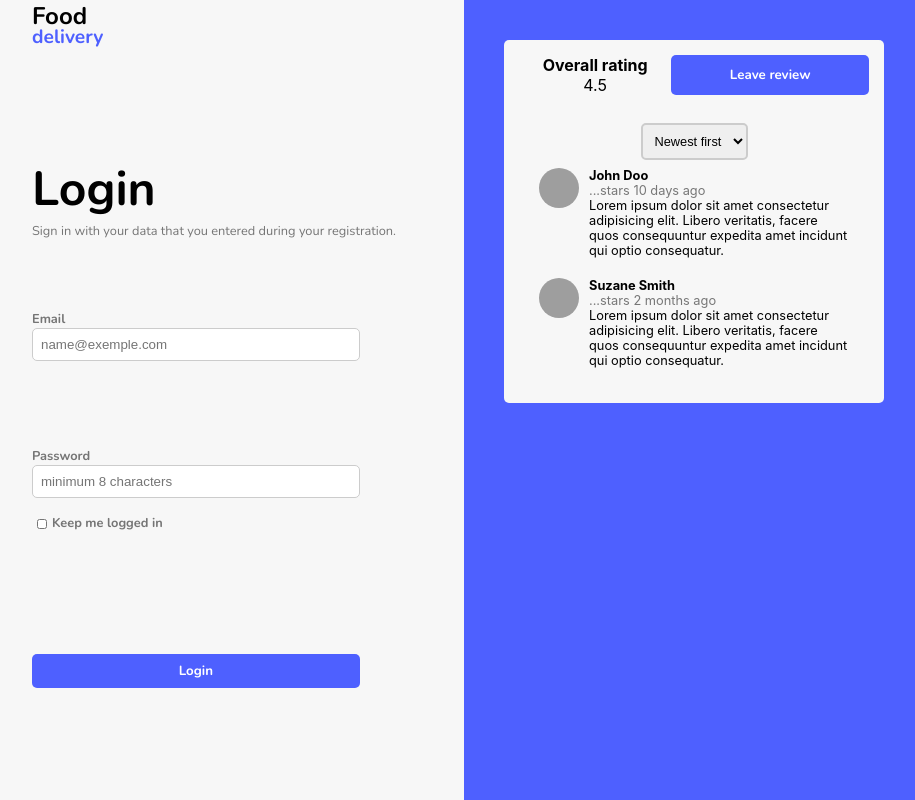
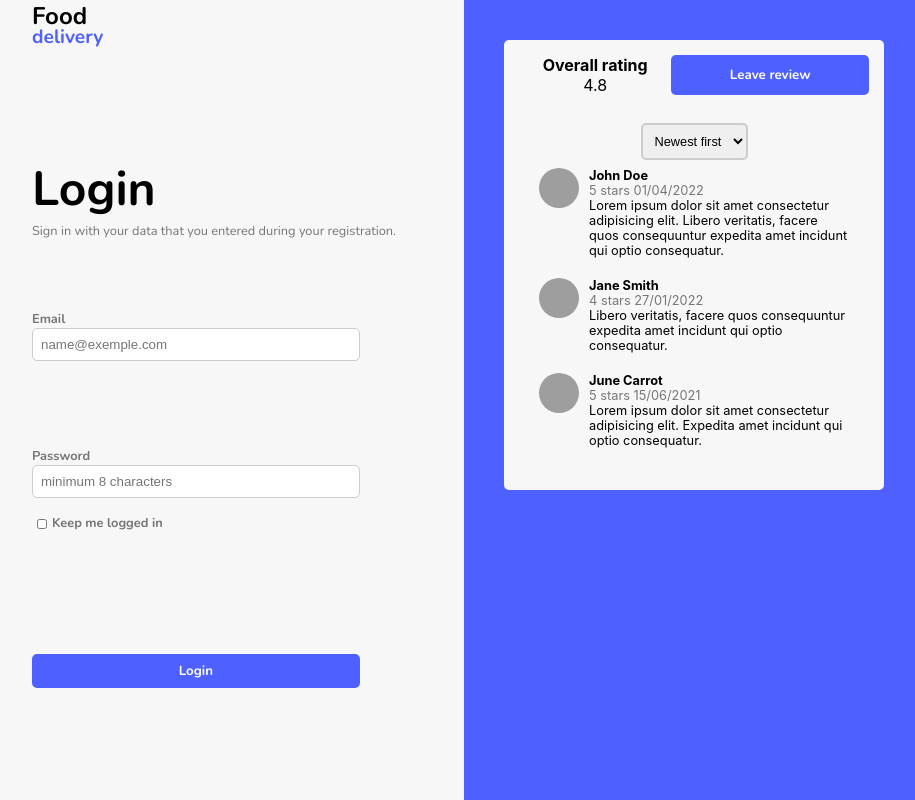
Before and after one commit to gothmate/delivery, a React (Create React App) app: page / in a window 1280 px wide. Shown: the whole page, without its empty margins (48-963 px from the left). Built offline with nearby package versions, Linux system fonts and the light colour scheme; grey boxes are pictures that could not be loaded.

Commit message:
Feito map dos Testimonies.

```diff
--- /dev/null
+++ b/public/data.json
@@ -0,0 +1,38 @@
+{
+
+    "reviews":
+    [
+        {
+            "id": 1,
+            "name": "John Doe",
+            "profile_pic": "https://images.unsplash.com/photo-1518806118471-f28b20a1d79d?ixlib=rb-1.2.1&ixid=eyJhcHBfaWQiOjEyMDd9&auto=format&fit=crop&w=500&q=60",
+            "stars": 5,
+            "date": "01/04/2022",
+            "comment": "Lorem ipsum dolor sit amet consectetur adipisicing elit. Libero veritatis, facere quos consequuntur expedita amet incidunt qui optio consequatur."
+        },
+        {
+            "id": 2,
+            "name": "Jane Smith",
+            "profile_pic": "https://images.unsplash.com/photo-1542157585-ef20bfcce579?ixlib=rb-1.2.1&ixid=MnwxMjA3fDB8MHxwaG90by1wYWdlfHx8fGVufDB8fHx8&auto=format&fit=crop&w=522&q=80",
+            "stars": 4,
+            "date": "27/01/2022",
+            "comment": "Libero veritatis, facere quos consequuntur expedita amet incidunt qui optio consequatur."
+        },
+        {
+            "id": 3,
+            "name": "June Carrot",
+            "profile_pic": "https://images.unsplash.com/photo-1518577915332-c2a19f149a75?ixlib=rb-1.2.1&ixid=MnwxMjA3fDB8MHxwaG90by1wYWdlfHx8fGVufDB8fHx8&auto=format&fit=crop&w=562&q=80",
+            "stars": 5,
+            "date": "15/06/2021",
+            "comment": "Lorem ipsum dolor sit amet consectetur adipisicing elit. Expedita amet incidunt qui optio consequatur."
+        },
+        {
+            "id": 4,
+            "name": "Luccas Parm",
+            "profile_pic": "https://images.unsplash.com/photo-1522075469751-3a6694fb2f61?ixlib=rb-1.2.1&ixid=MnwxMjA3fDB8MHxwaG90by1wYWdlfHx8fGVufDB8fHx8&auto=format&fit=crop&w=580&q=80",
+            "stars": 5,
+            "date": "12/03/2020",
+            "comment": "Lorem ipsum dolor sit amet consectetur adipisicing elit. Expedita amet incidunt qui optio consequatur."
+        }
+    ]
+}
--- a/src/components/Card/index.css
+++ b/src/components/Card/index.css
@@ -1,6 +1,7 @@
 .card-body {
     width: 380px;
     min-height: 200px;
+    max-height: 450px;
     padding: 15px;
     background: #f7f7f7;
     margin: 40px;
@@ -25,6 +26,11 @@ header {
     font-size: .8rem;
     border: solid 2px #ccc;
     border-radius: 5px;
+}
+
+.reviews {
+    overflow: hidden;
+    max-height: 300px;
 }
 
 .each-review {
--- a/src/components/Card/index.jsx
+++ b/src/components/Card/index.jsx
@@ -1,14 +1,34 @@
-import React from "react";
+import {React, useState, useEffect} from "react";
 import "./index.css";
 import Button from "../Button";
 
 export default function Card() {
+
+    const [review, setReview] = useState([]);
+
+    useEffect(() => {
+        fetch('./data.json', {
+            headers: {
+                Accept: 'application/json'
+            }
+        }).then(res => res.json())
+            .then(res => {setReview(res.reviews)
+            })
+    }, [])
+
+    let rating = 0
+    review.map(item => {
+        rating += item.stars
+        return (rating)
+    })
+
+
     return (
         <div className="card-body">
             <header>
                 <div className="rating">
                     <h4>Overall rating</h4>
-                    <p>4.5</p>
+                    <p>{parseFloat(rating/review.length).toFixed(1)}</p>
                 </div>
                 <Button>Leave review</Button>
             </header>
@@ -18,30 +38,22 @@ export default function Card() {
                     <option>Oldest first</option>
                 </select>
                 <div className="reviews">
-                    <div className="each-review">
+                    {review.map(el => {
+                        return (
+                            <div key={el.id} className="each-review">
                                 <div className="profile">
-                            <img src="https://images.unsplash.com/photo-1518806118471-f28b20a1d79d?ixlib=rb-1.2.1&ixid=eyJhcHBfaWQiOjEyMDd9&auto=format&fit=crop&w=500&q=60" alt="profile" />
+                                    <img src={el.profile_pic} alt="profile" />
                                 </div>
                                 <div className="review">
                                     <div className="intro">
-                                <h4>John Doo</h4>
-                                <p>...stars 10 days ago</p>
+                                        <h4>{el.name}</h4>
+                                        <p>{el.stars} stars {el.date}</p>
                                     </div>
-                            <p>Lorem ipsum dolor sit amet consectetur adipisicing elit. Libero veritatis, facere quos consequuntur expedita amet incidunt qui optio consequatur.</p>
+                                    <p>{el.comment}</p>
                                 </div>
                             </div>
-                    <div className="each-review">
-                        <div className="profile">
-                            <img src="https://images.unsplash.com/photo-1542157585-ef20bfcce579?ixlib=rb-1.2.1&ixid=MnwxMjA3fDB8MHxwaG90by1wYWdlfHx8fGVufDB8fHx8&auto=format&fit=crop&w=522&q=80" alt="profile" />
-                        </div>
-                        <div className="review">
-                            <div className="intro">
-                                <h4>Suzane Smith</h4>
-                                <p>...stars 2 months ago</p>
-                            </div>
-                            <p>Lorem ipsum dolor sit amet consectetur adipisicing elit. Libero veritatis, facere quos consequuntur expedita amet incidunt qui optio consequatur.</p>
-                        </div>
-                    </div>
+                        )
+                    })}
                 </div>
             </div>
         </div>
--- a/src/components/Login/index.jsx
+++ b/src/components/Login/index.jsx
@@ -21,11 +21,11 @@ export default function Login() {
                 <form className="login-area">
                     <div className="email-area">
                         <label htmlFor="email">Email</label>
-                        <input type="text" placeholder="name@exemple.com" />
+                        <input autoComplete="current-email" type="text" placeholder="name@exemple.com" />
                     </div>
                     <div className="password-area">
                         <label htmlFor="password" >Password</label>
-                        <input type="password" placeholder="minimum 8 characters" />
+                        <input autoComplete="current-password" type="password" placeholder="minimum 8 characters" />
                         <label className="check">
                             <input type="checkbox" />
                             Keep me logged in
```
Also changed, not shown: src/data/data.json (deleted, +0 -16 lines). Lines whose indentation alone changed are shown as unchanged.
